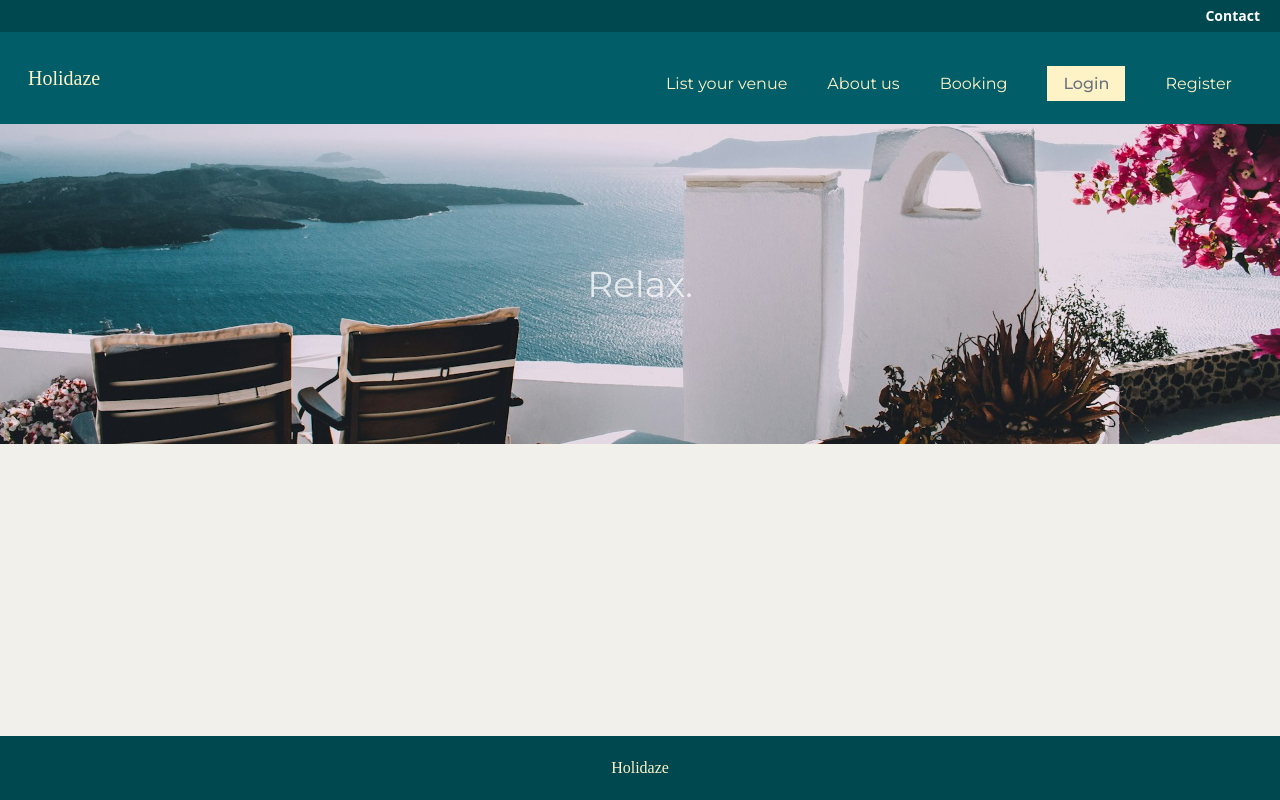
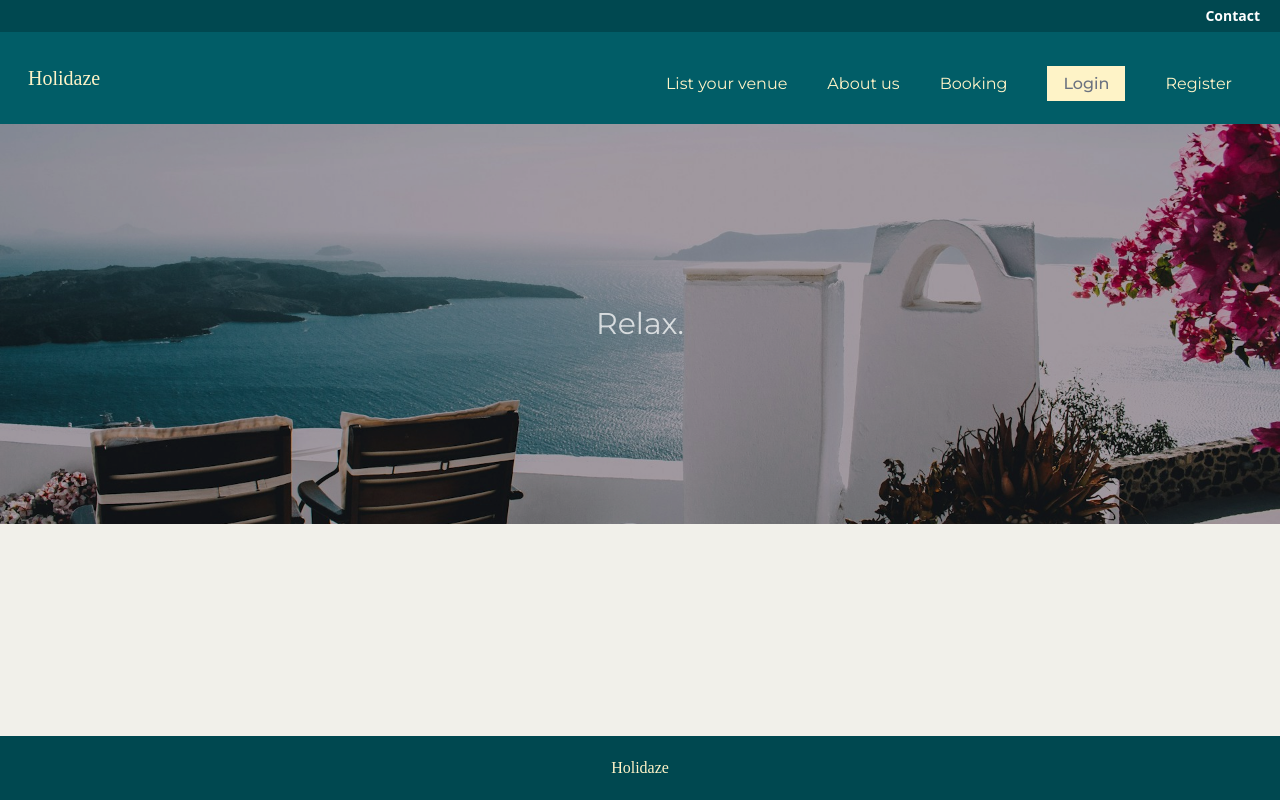
Before and after one commit to oddvarzk/Holidaze, a React (Vite) app: page / in a window 1280 px wide. Built offline with nearby package versions, Linux system fonts and the light colour scheme; a web font is replaced by a local one.

Commit message:
Changing text added to bg

```diff
--- a/src/pages/Home/index.tsx
+++ b/src/pages/Home/index.tsx
@@ -14,14 +14,17 @@ export function Home() {
   }, [words.length]);
 
   return (
-    <div
-      className="bg-no-repeat bg-[position:20%_60%] bg-[length:100%] h-[40vh] w-full flex items-center justify-center opacity-120"
-      style={{ backgroundImage: `url(${greeceBackg})` }}
-    >
-      <div className="text-center">
-        <h1 className="text-4xl font-Montserrat font-normal text-white animate-pulse">{words[currentWordIndex]}</h1>
-      </div>
-    </div>
+<div className="relative bg-no-repeat bg-cover h-[50vh] w-full flex items-center justify-center bg-top sm:bg-center"
+     style={{ backgroundImage: `url(${greeceBackg})` }}>
+  <div className="absolute inset-0 bg-black bg-opacity-30"></div>
+  <div className="w-full h-full flex justify-center items-center">
+    <h1 className="text-lg sm:text-xl md:text-2xl lg:text-3xl font-Montserrat font-normal text-white animate-pulse">
+      {words[currentWordIndex]}
+    </h1>
+  </div>
+</div>
+
+
   );
 }
 
```
